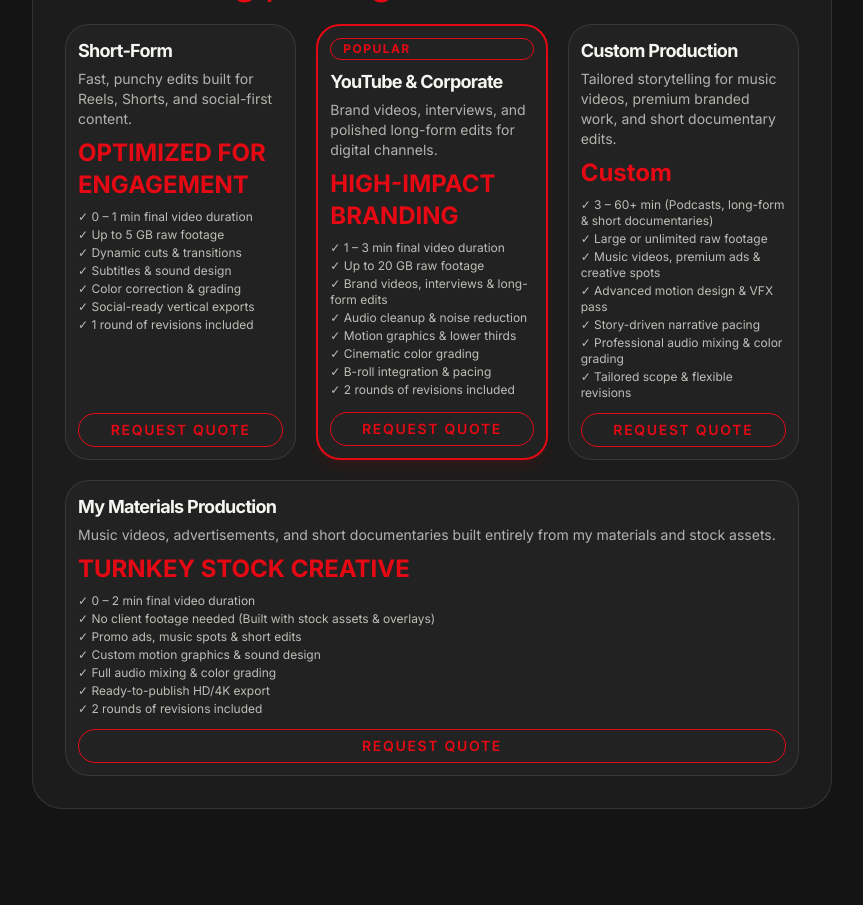
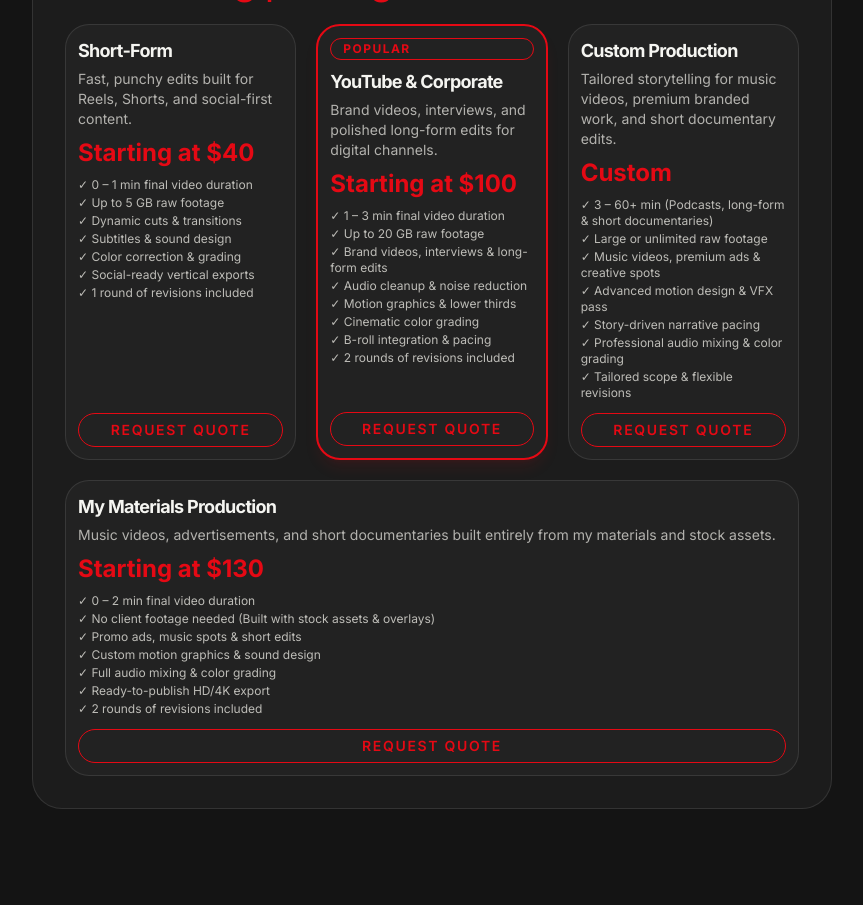
Before and after one commit to aleksandar-stotka/web-editor-video, a Nuxt app: page / in a window 1280 px wide. Shown: the part 2860-3765 px from the top of the page, without its empty margins (208-1071 px from the left). Built offline with nearby package versions, Linux system fonts and the light colour scheme.

Commit message:
back-price

```diff
--- a/composables/useLanguage.ts
+++ b/composables/useLanguage.ts
@@ -26,7 +26,7 @@ export const useLanguage = () => {
       servicesLabel: 'Services',
       choosePackage: 'Request Quote',
       popular: 'Popular',
-      shortFormPrice: 'OPTIMIZED FOR ENGAGEMENT',
+      shortFormPrice: 'Starting at $40',
       shortFormFeature1: 'Dynamic cuts & transitions',
       shortFormFeature2: 'Subtitles & sound design',
       shortFormFeature3: 'Color correction & grading',
@@ -34,7 +34,7 @@ export const useLanguage = () => {
       shortFormFeature5: '0 – 1 min final video duration',
       shortFormFeature6: 'Up to 5 GB raw footage',
       shortFormFeature7: '1 round of revisions included',
-      youtubePrice: 'HIGH-IMPACT BRANDING',
+      youtubePrice: 'Starting at $100',
       youtubeFeature1: '1 – 3 min final video duration',
       youtubeFeature2: 'Up to 20 GB raw footage',
       youtubeFeature3: 'Brand videos, interviews & long-form edits',
@@ -51,7 +51,7 @@ export const useLanguage = () => {
       customFeature5: 'Story-driven narrative pacing',
       customFeature6: 'Professional audio mixing & color grading',
       customFeature7: 'Tailored scope & flexible revisions',
-      myMaterialsPrice: 'TURNKEY STOCK CREATIVE',
+      myMaterialsPrice: 'Starting at $130',
       myMaterialsFeature1: '0 – 2 min final video duration',
       myMaterialsFeature2: 'No client footage needed (Built with stock assets & overlays)',
       myMaterialsFeature3: 'Promo ads, music spots & short edits',
@@ -112,7 +112,7 @@ export const useLanguage = () => {
       servicesLabel: 'Услуги',
       choosePackage: 'Побарај понуда',
       popular: 'Популарно',
-      shortFormPrice: 'ОПТИМИЗИРАНО ЗА АНГАЖМАН',
+      shortFormPrice: 'Од $40',
       shortFormFeature1: 'Динамични резови и транзиции',
       shortFormFeature2: 'Преводи и дизајн на звук',
       shortFormFeature3: 'Корекција и градирање на бои',
@@ -120,7 +120,7 @@ export const useLanguage = () => {
       shortFormFeature5: '0 – 1 минута финално видео',
       shortFormFeature6: 'До 5 GB необработен материјал',
       shortFormFeature7: 'Вклучена 1 рунда измени',
-      youtubePrice: 'БРЕНДИРАЊЕ СО ГОЛЕМО ВЛИЈАНИЕ',
+      youtubePrice: 'Од $100',
       youtubeFeature1: '1 – 3 минути финално видео',
       youtubeFeature2: 'До 20 GB необработен материјал',
       youtubeFeature3: 'Бренд видеа, интервјуа и долг формат',
@@ -137,7 +137,7 @@ export const useLanguage = () => {
       customFeature5: 'Наративен тек воден од приказната',
       customFeature6: 'Професионален аудио микс и градирање на бои',
       customFeature7: 'Прилагоден опсег и флексибилни измени',
-      myMaterialsPrice: 'КРЕАТИВА СО ГОТОВИ МАТЕРИЈАЛИ',
+      myMaterialsPrice: 'Од $130',
       myMaterialsFeature1: '0 – 2 минути финално видео',
       myMaterialsFeature2: 'Не е потребна клиентска снимка (изработено со stock материјали и overlays)',
       myMaterialsFeature3: 'Промо реклами, музички спотови и кратки монтажи',
```
